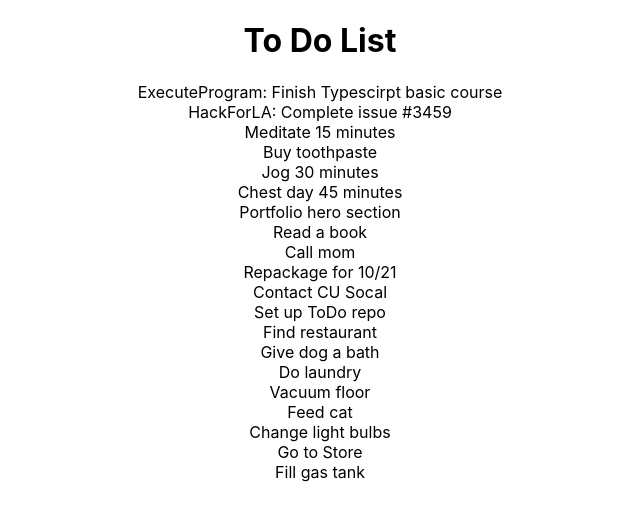
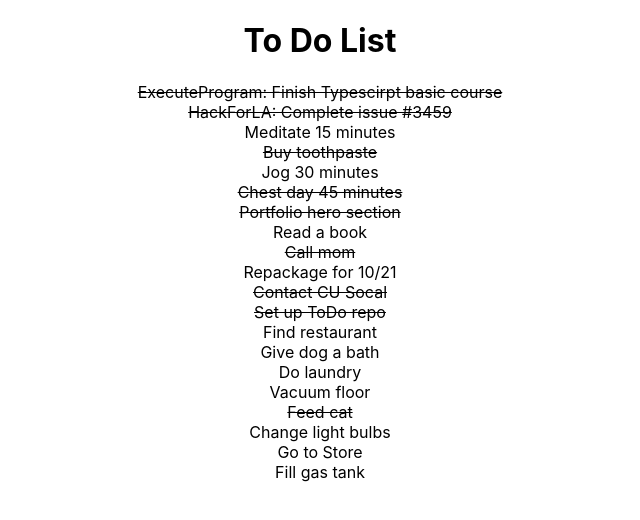
Before and after one commit to Skydodle/todo, a React (Create React App) app in the folder frontend-todo/: page / in a window 1280 px wide. Shown: the top 520 px of the page, without its empty margins (320-960 px from the left). Built offline with nearby package versions, Linux system fonts and the light colour scheme.

Commit message:
Create toggle for completed items stirke through

```diff
--- a/frontend-todo/src/App.jsx
+++ b/frontend-todo/src/App.jsx
@@ -7,10 +7,17 @@
 function App() {
   const [toDoList, setToDoList] = useState(data);
 
+  const handleToggle = (id) => {
+    const mapped = toDoList.map((item) => {
+      return item.id === Number(id) ? { ...item, complete: !item.complete } : { ...item };
+    });
+    setToDoList(mapped);
+  };
+
   return (
-    <div className='App'>
+    <div className="App">
       <Header />
-      <ToDoList toDoList={toDoList} />
+      <ToDoList toDoList={toDoList} handleToggle={handleToggle} />
     </div>
   );
 }
--- a/frontend-todo/src/Components/ToDoItem.jsx
+++ b/frontend-todo/src/Components/ToDoItem.jsx
@@ -1,7 +1,22 @@
 import React from 'react';
 
-const ToDoItem = ({ todo }) => {
-  return <div>{todo.task}</div>;
+const ToDoItem = ({ todo, handleToggle }) => {
+  const handleClick = (e) => {
+    e.preventDefault();
+    handleToggle(e.currentTarget.id);
+  };
+
+  return (
+    <div
+      id={todo.id}
+      key={todo.id + todo.task}
+      name="todo"
+      value={todo.id}
+      onClick={handleClick}
+      className={todo.complete ? 'todo strike' : 'todo'}>
+      {todo.task}
+    </div>
+  );
 };
 
 export default ToDoItem;
--- a/frontend-todo/src/Components/ToDoList.jsx
+++ b/frontend-todo/src/Components/ToDoList.jsx
@@ -1,11 +1,11 @@
 import React from 'react';
 import ToDoItem from './ToDoItem';
 
-const ToDoList = ({ toDoList }) => {
+const ToDoList = ({ toDoList, handleToggle }) => {
   return (
     <div>
       {toDoList.map((item) => {
-        return <ToDoItem todo={item} />;
+        return <ToDoItem todo={item} key={item.id + item.task} handleToggle={handleToggle} />;
       })}
     </div>
   );
--- a/frontend-todo/src/index.css
+++ b/frontend-todo/src/index.css
@@ -11,3 +11,11 @@
   font-family: source-code-pro, Menlo, Monaco, Consolas, 'Courier New',
     monospace;
 }
+
+.todo {
+  cursor: pointer;
+}
+
+.strike {
+  text-decoration: line-through;
+}
```
Also changed, not shown: frontend-todo/package.json (+6 -3 lines), frontend-todo/.eslintrc.json, frontend-todo/src/Components/index.js (renamed from frontend-todo/src/Components/index.jsx), 2 other files (tests, documents, lock files or other folders).
